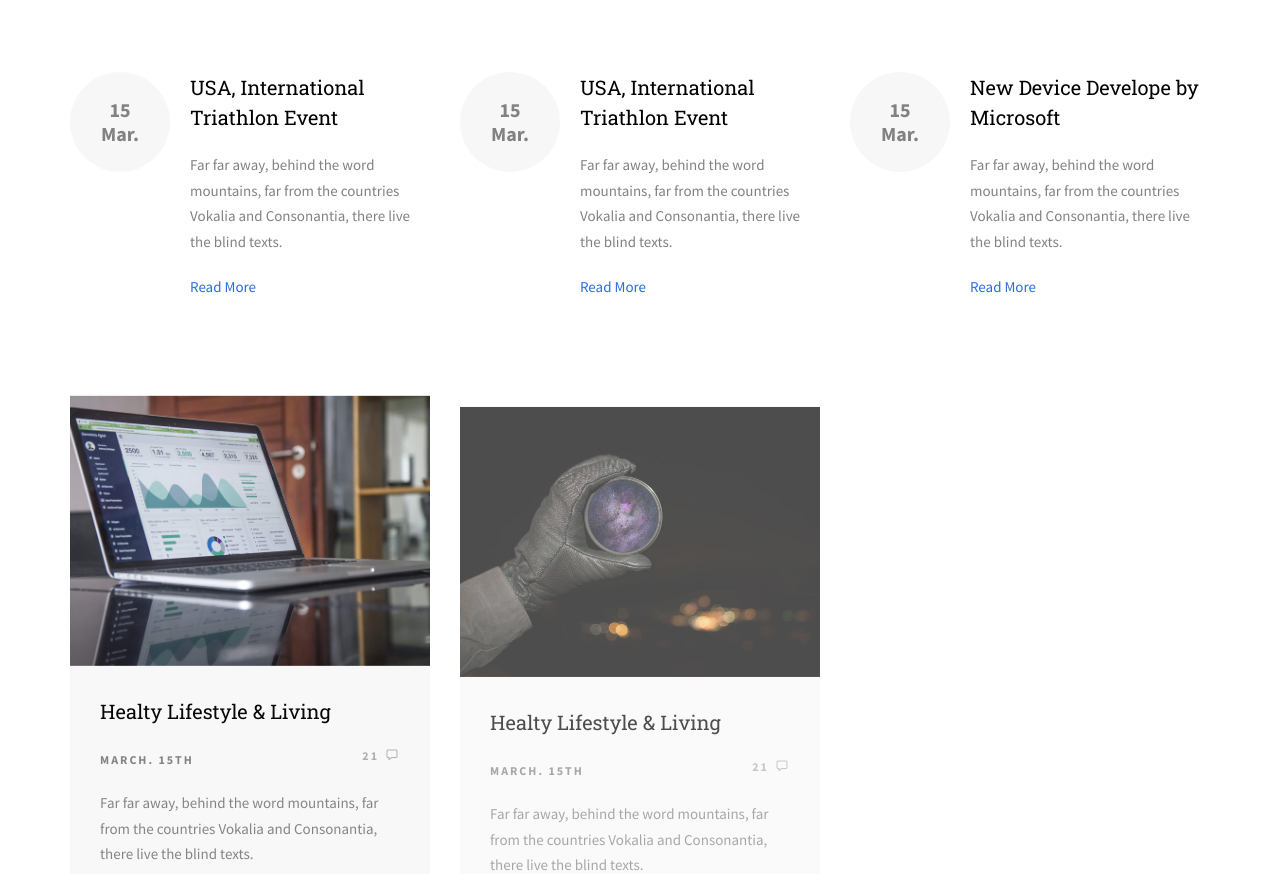
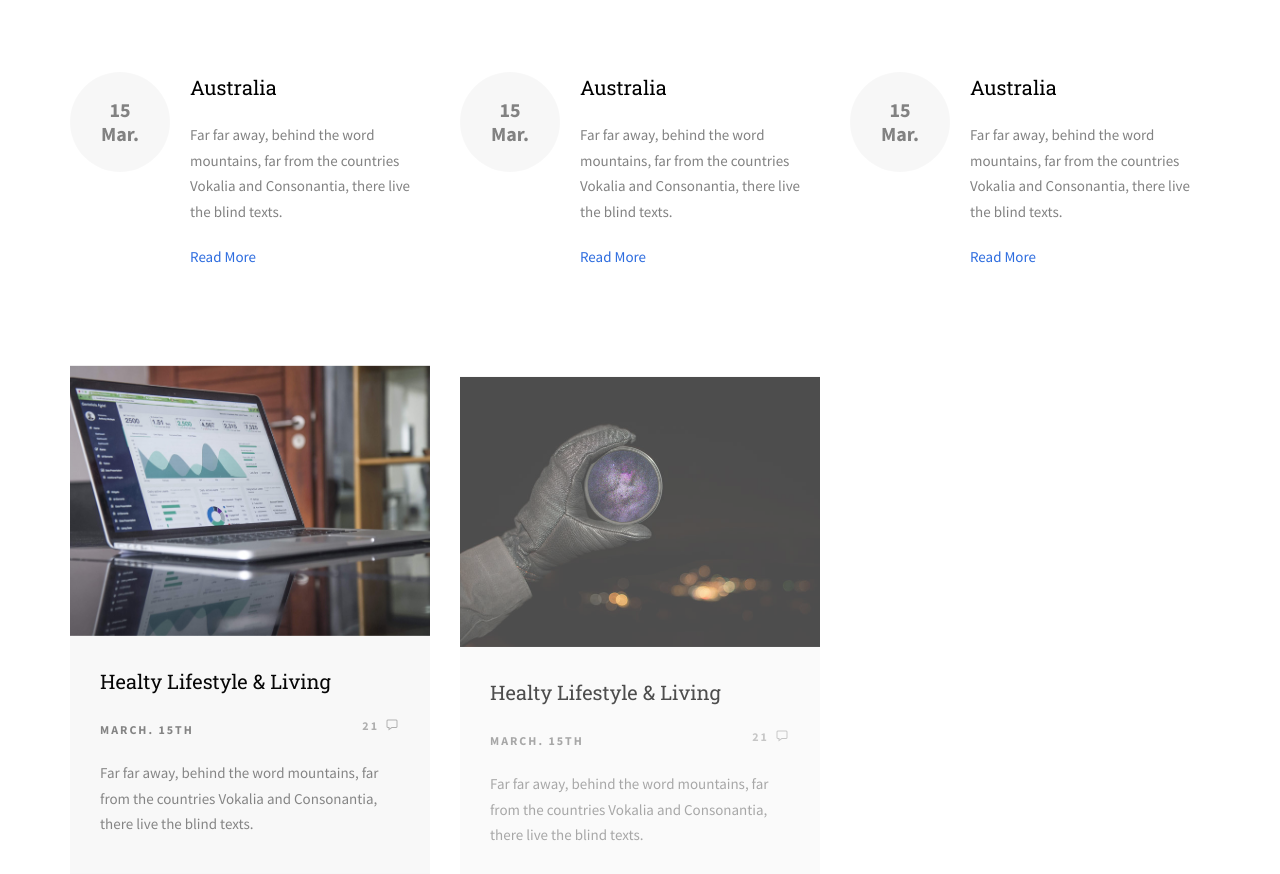
Before and after one commit to HuaizzZ/441, a plain HTML site: page index.html in a window 1280 px wide. Shown: the part 4168-5042 px from the top of the page. Drawn offline with Linux system fonts and the light colour scheme; files whose address does not match are found by name.

Commit message:
Add files via upload

```diff
--- a/index.html
+++ b/index.html
@@ -405,7 +405,7 @@
 				<div class="col-md-4 animate-box">
 					<div class="fh5co-event">
 						<div class="date text-center"><span>15<br>Mar.</span></div>
-						<h3><a href="#">USA, International Triathlon Event</a></h3>
+						<h3><a href="#">Australia</a></h3>
 						<p>Far far away, behind the word mountains, far from the countries Vokalia and Consonantia, there live the blind texts.</p>
 						<p><a href="#">Read More</a></p>
 					</div>
@@ -413,7 +413,7 @@
 				<div class="col-md-4 animate-box">
 					<div class="fh5co-event">
 						<div class="date text-center"><span>15<br>Mar.</span></div>
-						<h3><a href="#">USA, International Triathlon Event</a></h3>
+						<h3><a href="#">Australia</a></h3>
 						<p>Far far away, behind the word mountains, far from the countries Vokalia and Consonantia, there live the blind texts.</p>
 						<p><a href="#">Read More</a></p>
 					</div>
@@ -421,7 +421,7 @@
 				<div class="col-md-4 animate-box">
 					<div class="fh5co-event">
 						<div class="date text-center"><span>15<br>Mar.</span></div>
-						<h3><a href="#">New Device Develope by Microsoft</a></h3>
+						<h3><a href="#">Australia</a></h3>
 						<p>Far far away, behind the word mountains, far from the countries Vokalia and Consonantia, there live the blind texts.</p>
 						<p><a href="#">Read More</a></p>
 					</div>
```
Also changed, not shown: blog.html (+2 -2 lines).
